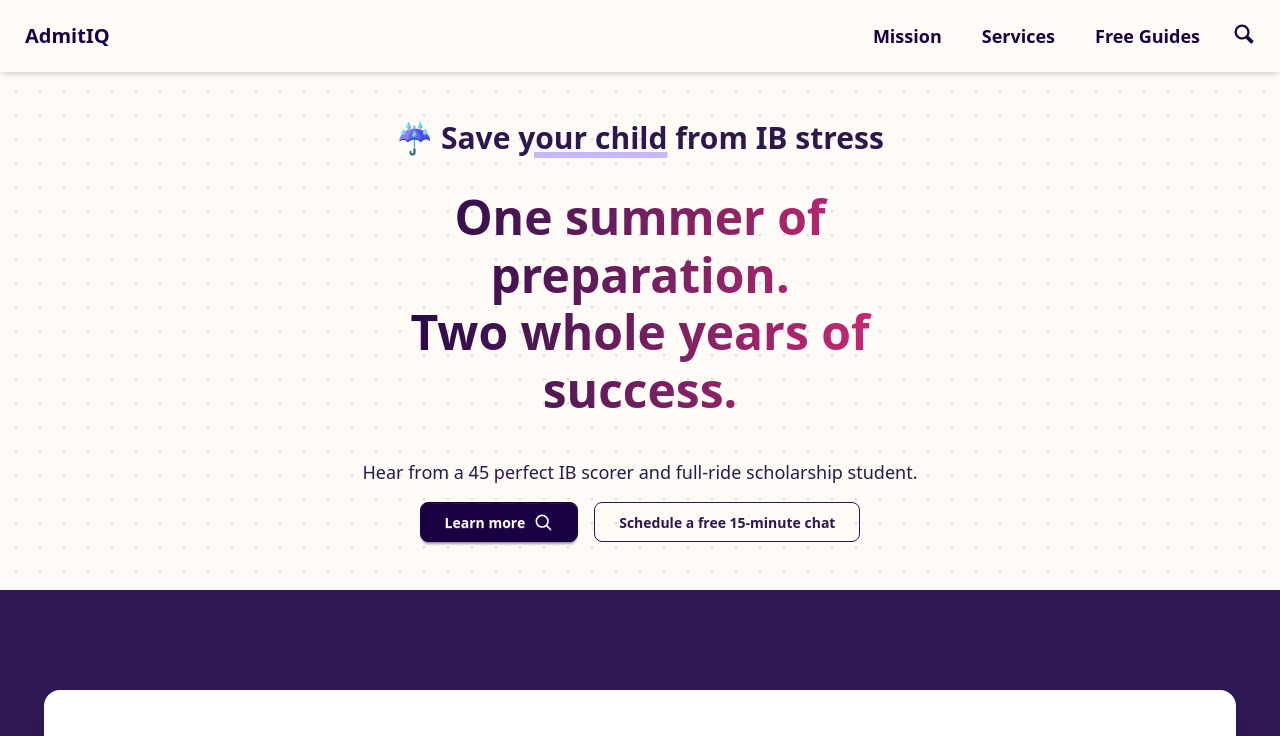
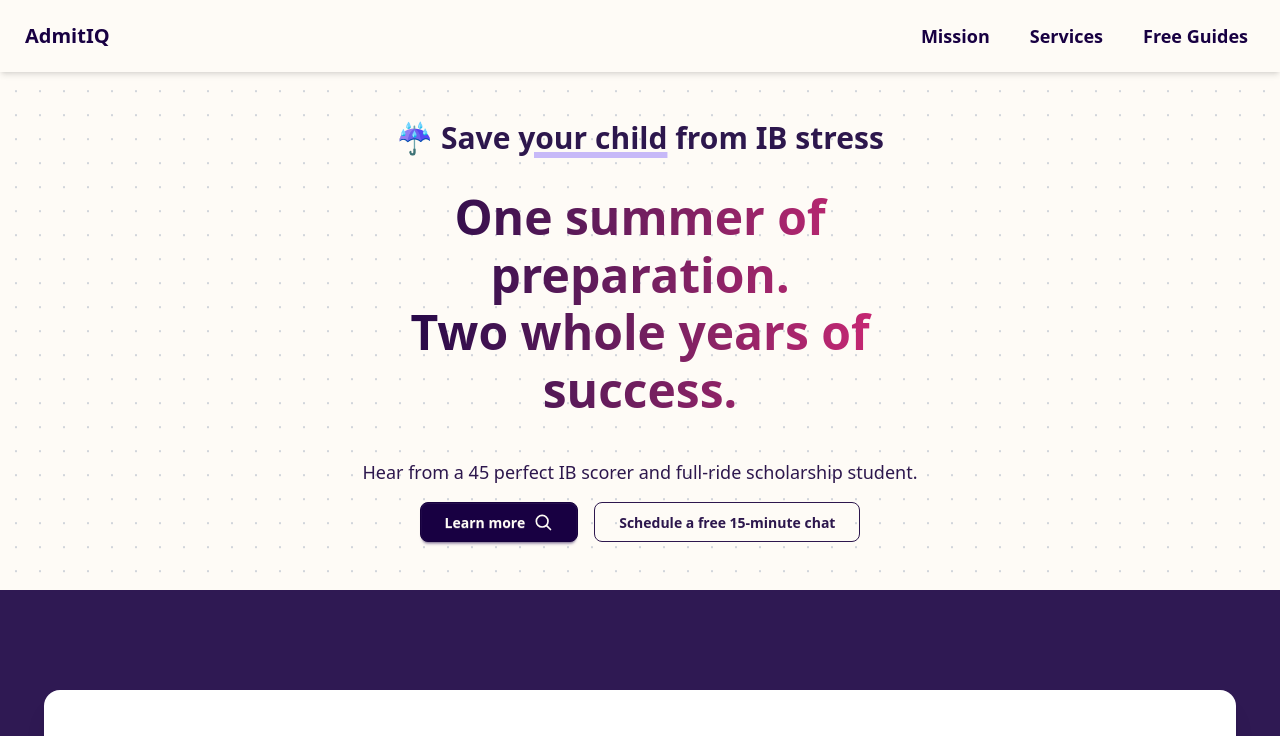
Before and after one commit to edwincheahmp4/admitiq, a SvelteKit app: page / in a window 1280 px wide. Shown: the top 736 px of the page. Built offline with nearby package versions, Linux system fonts and the light colour scheme.

Commit message:
Replace repo with latest AdmitIQ marketing site

```diff
--- a/src/routes/(marketing)/+layout.svelte
+++ b/src/routes/(marketing)/+layout.svelte
@@ -37,18 +37,6 @@
         </a>
       </li>
       <li class="md:mx-0">
-        <a href="/search" aria-label="Search">
-          <svg
-            fill="#000000"
-            class="w-6 h-6"
-            viewBox="0 0 20 20"
-            xmlns="http://www.w3.org/2000/svg"
-            ><path
-              d="M17.545 15.467l-3.779-3.779a6.15 6.15 0 0 0 .898-3.21c0-3.417-2.961-6.377-6.378-6.377A6.185 6.185 0 0 0 2.1 8.287c0 3.416 2.961 6.377 6.377 6.377a6.15 6.15 0 0 0 3.115-.844l3.799 3.801a.953.953 0 0 0 1.346 0l.943-.943c.371-.371.236-.84-.135-1.211zM4.004 8.287a4.282 4.282 0 0 1 4.282-4.283c2.366 0 4.474 2.107 4.474 4.474a4.284 4.284 0 0 1-4.283 4.283c-2.366-.001-4.473-2.109-4.473-4.474z"
-              fill="currentColor"
-            /></svg
-          >
-        </a>
       </li>
     </ul>
     <div class="dropdown dropdown-end sm:hidden">
```
